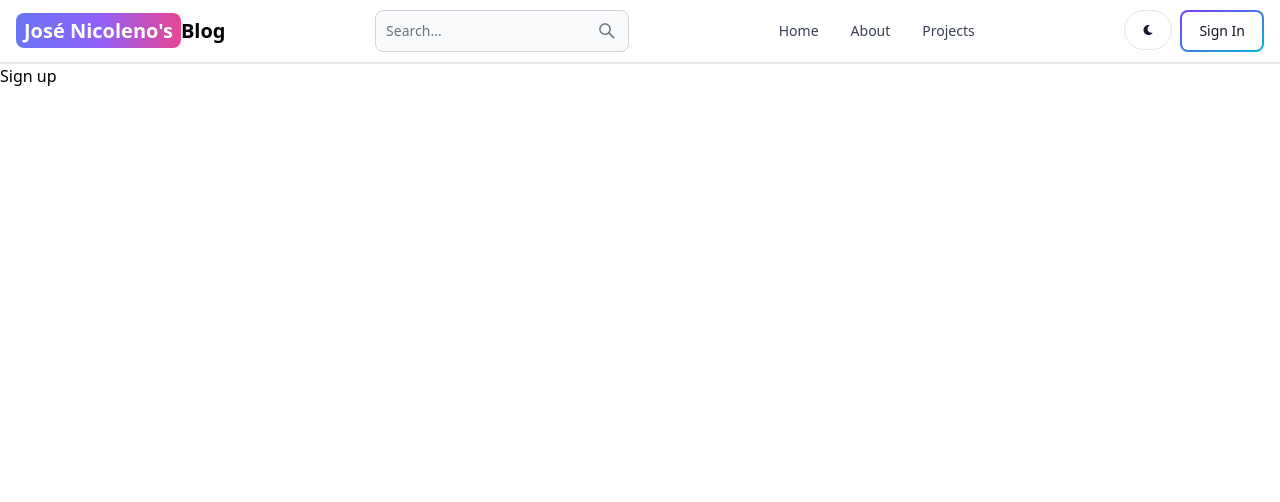
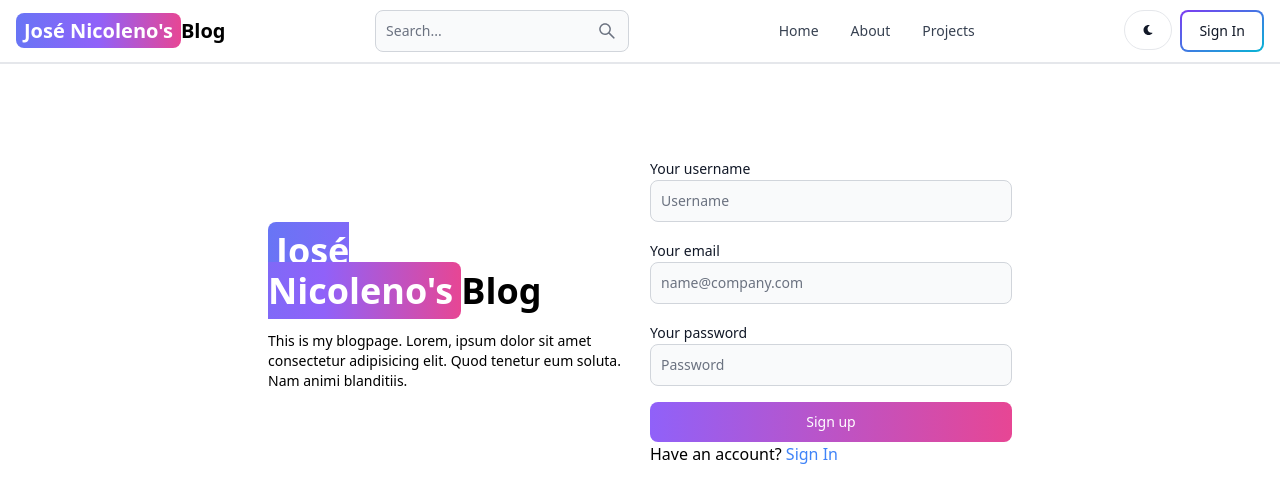
Before and after one commit to josenicoleno/mern-blog, a React (Vite) app in the folder client/: page /sign-up in a window 1280 px wide. Shown: the top 502 px of the page. Built offline with nearby package versions, Linux system fonts and the light colour scheme.

Commit message:
create sign up page ui

```diff
--- a/client/src/pages/SignUp.jsx
+++ b/client/src/pages/SignUp.jsx
@@ -1,9 +1,42 @@
 import React from 'react'
+import { Link } from 'react-router-dom'
+import { Button, Label, TextInput } from 'flowbite-react'
 
 const SignUp = () => {
   return (
-    <div>
-      Sign up
+    <div className='min-h-screen mt-20'>
+      <div className="flex p-3 max-w-3xl mx-auto flex-col md:flex-row md:items-center gap-5">
+        {/* left */}
+        <div className="flex-1">
+          <Link to='/' className='font-bold dark:text-white text-4xl'>
+            <span className='px-2 py-1 bg-gradient-to-r from-indigo-500 via-purple-500 to-pink-500 rounded-lg text-white'>José Nicoleno's</span>
+            Blog
+          </Link>
+          <p className='text-sm mt-5'>This is my blogpage. Lorem, ipsum dolor sit amet consectetur adipisicing elit. Quod tenetur eum soluta. Nam animi blanditiis.</p>
+        </div>
+        {/* right */}
+        <div className="flex-1">
+          <form className='flex flex-col gap-4'>
+            <div>
+              <Label value='Your username' />
+              <TextInput id='username' type='text' placeholder='Username' />
+            </div>
+            <div>
+              <Label value='Your email' />
+              <TextInput id='email' type='text' placeholder='name@company.com' />
+            </div>
+            <div>
+              <Label value='Your password' />
+              <TextInput id='password' type='password' placeholder='Password' />
+            </div>
+            <Button gradientDuoTone='purpleToPink'>Sign up</Button>
+          </form>
+          <div className="">
+            <span>Have an account?</span>
+            <Link to='/sign-in' className='text-blue-500'> Sign In</Link>
+          </div>
+        </div>
+      </div>
     </div>
   )
 }
```
